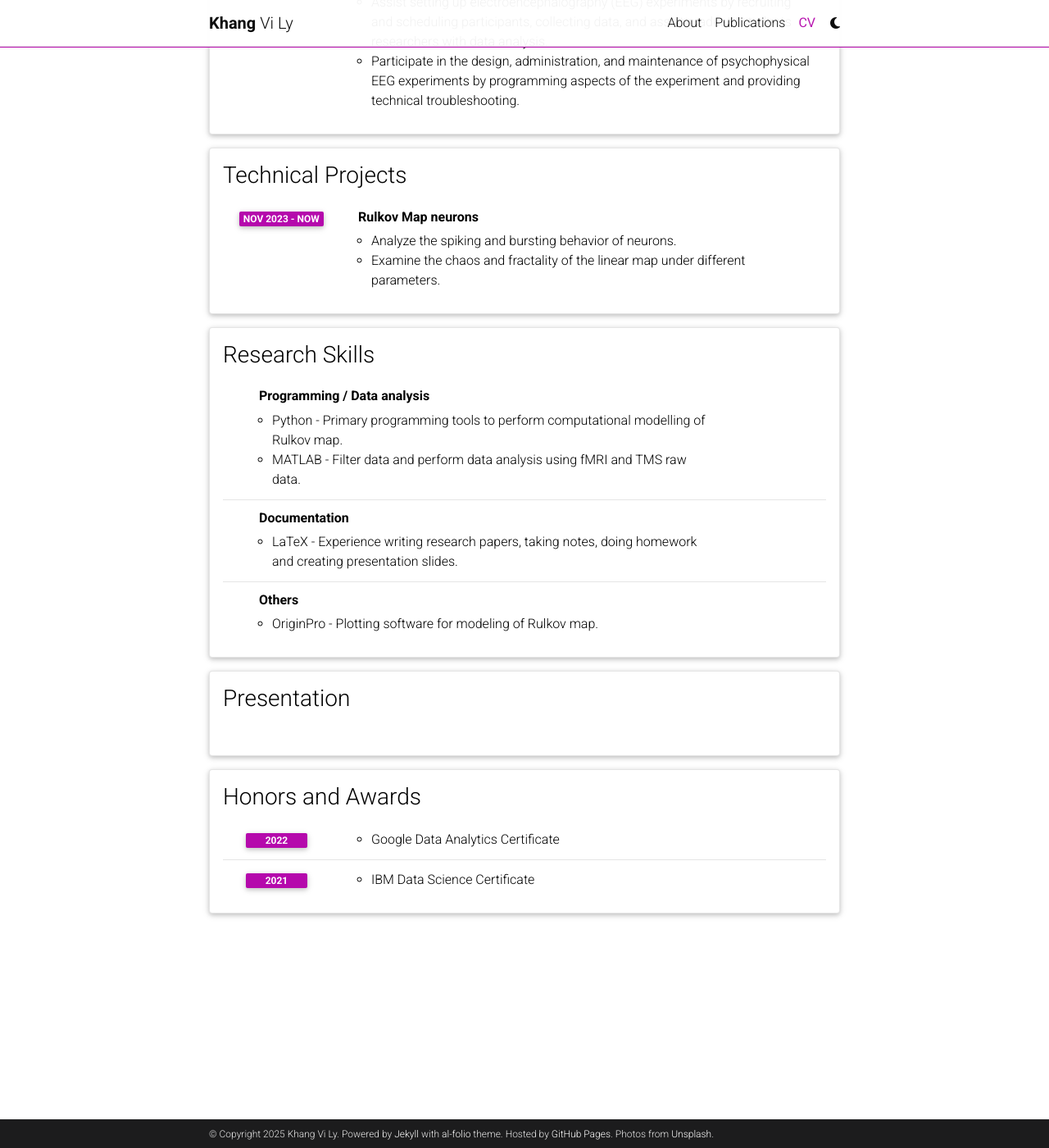
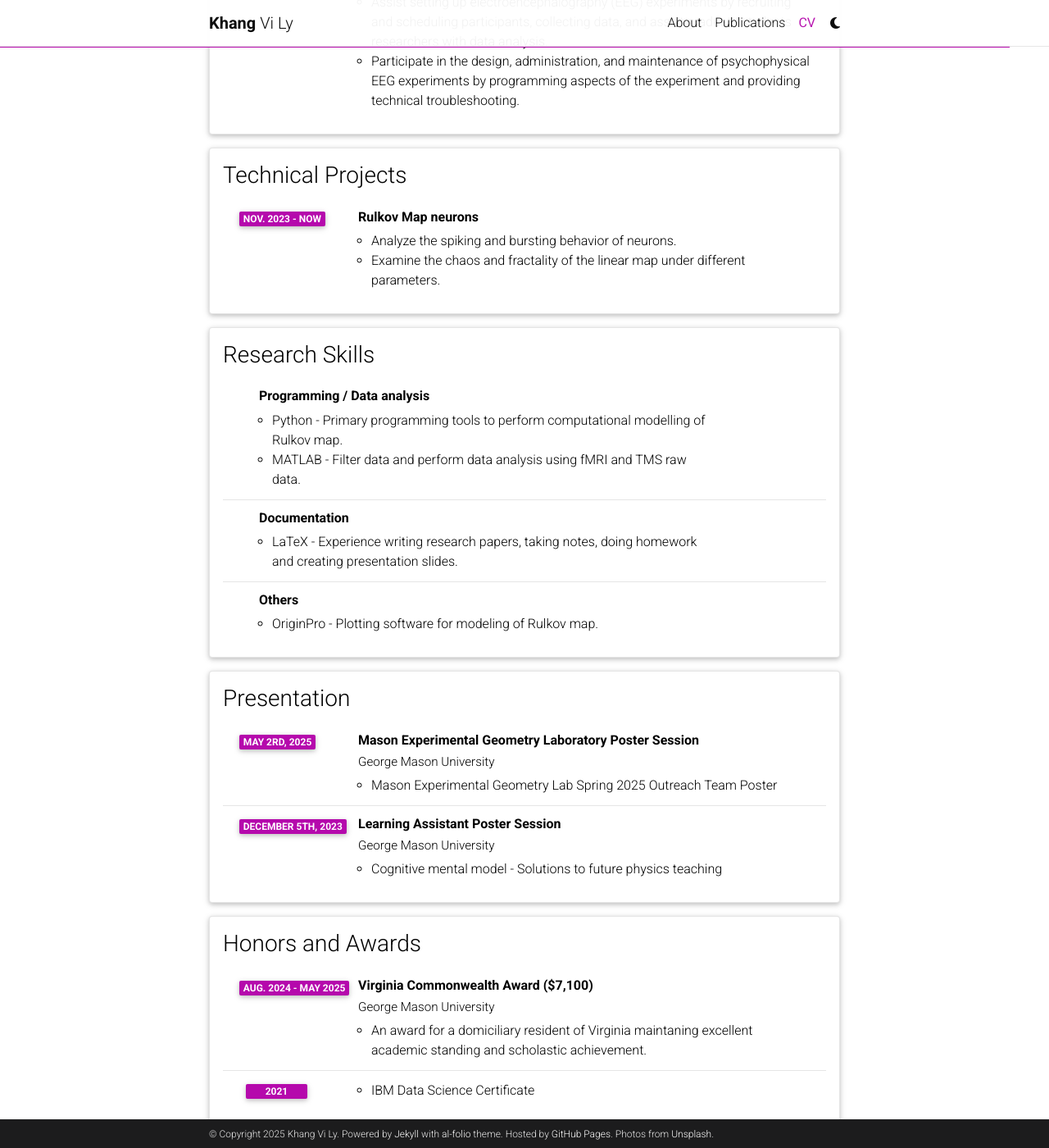
Before and after one commit to lvkhang123/lvkhang123.github.io, a Jekyll site: the page built from _pages/cv.md, in a window 1280 px wide and 1400 px high, scrolled down 2093 px. Shown: the whole window at 82% size. Built offline with Jekyll 4.4.1, drawn with Linux system fonts in a browser that asks for light colours; comment, search, counter and statistics services are not loaded; a style sheet for code colours, icons or effects is not loaded.

Commit message:
CV_Change9

```diff
--- a/_data/cv.yml
+++ b/_data/cv.yml
@@ -91,7 +91,7 @@
   type: time_table
   contents:
     - title: Rulkov Map neurons
-      year: Nov 2023 - now
+      year: Nov. 2023 - now
       description:
       - Analyze the spiking and bursting behavior of neurons.
       - Examine the chaos and fractality of the linear map under different parameters.
@@ -113,14 +113,27 @@
 - title: Presentation
   type: time_table
   contents:
-    - title:
+    - title: Mason Experimental Geometry Laboratory Poster Session
+      institution: George Mason University
+      year: May 2rd, 2025
+      description:
+      - Mason Experimental Geometry Lab Spring 2025 Outreach Team Poster
+
+    - title: Learning Assistant Poster Session
+      institution: George Mason University
+      year: December 5th, 2023
+      description:
+      - Cognitive mental model -  Solutions to future physics teaching
 
 - title: Honors and Awards
   type: time_table
   contents:
-    - year: 2022
-      items:
-        - Google Data Analytics Certificate
+    - title: Virginia Commonwealth Award ($7,100)
+      institution: George Mason University
+      year: Aug. 2024 - May 2025
+      description:
+      - An award for a domiciliary resident of Virginia maintaning excellent academic standing and scholastic achievement.
+
     - year: 2021
       items:
         - IBM Data Science Certificate
```
